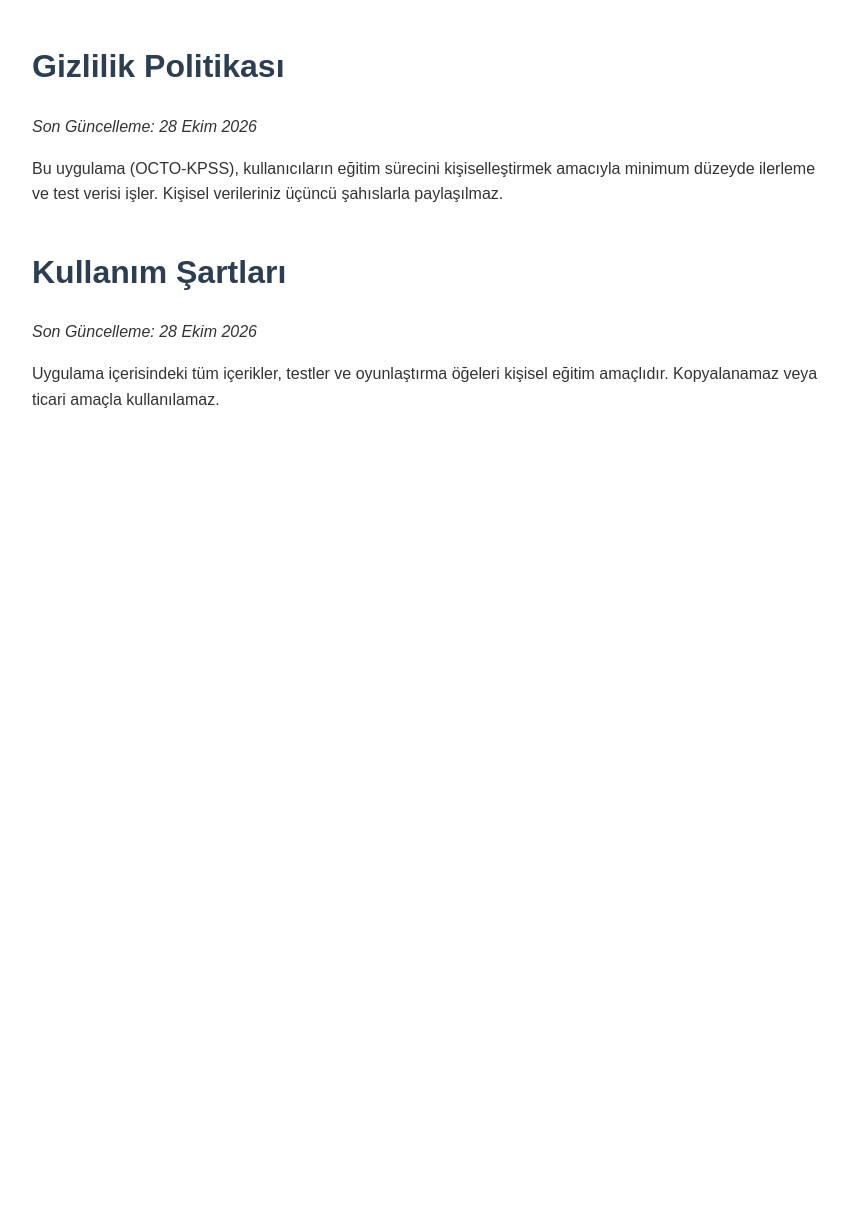
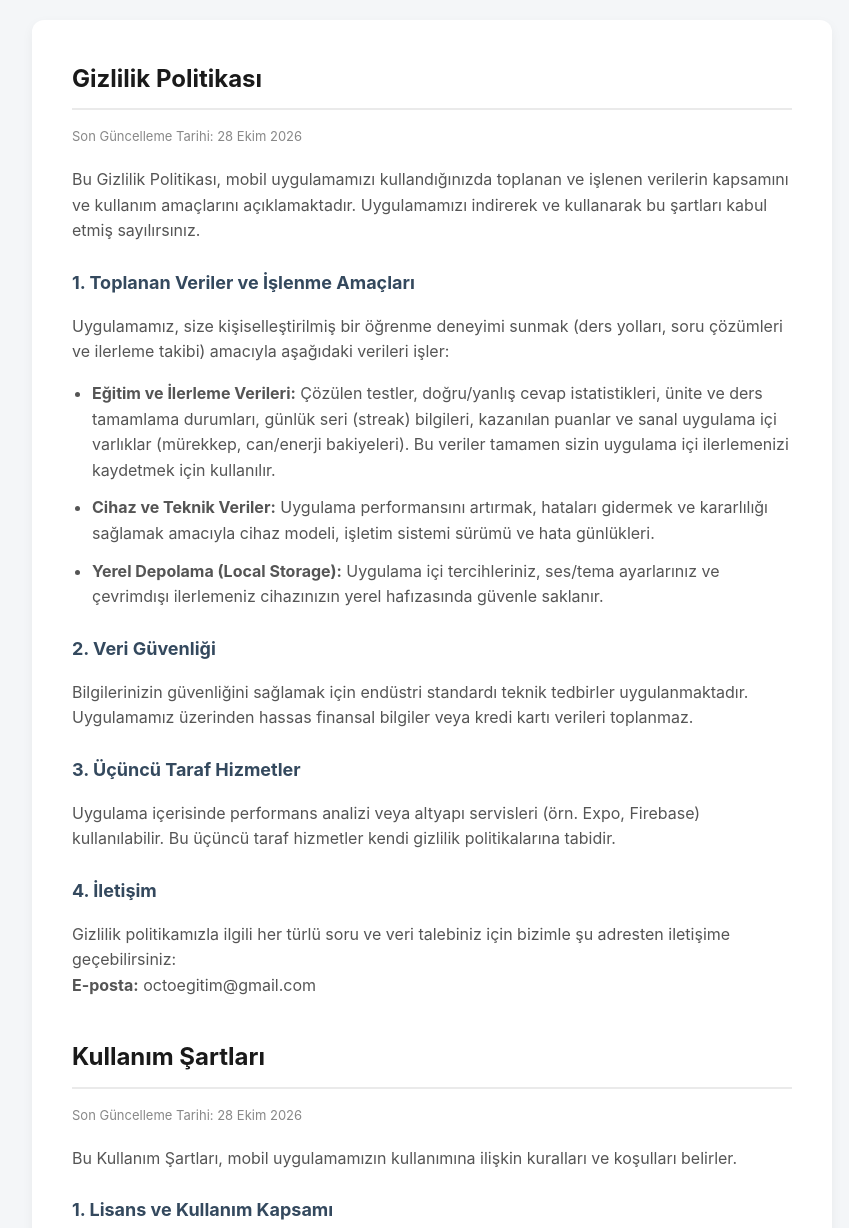
Before and after one commit to octoegitim/OCTO-KPSS, a website: page index.html in a window 1280 px wide. Shown: the top 1228 px of the page, without its empty margins (208-1057 px from the left). Before the commit the page ends 800 px from the top, so only its background shows below. Drawn offline with Linux system fonts and the light colour scheme.

Commit message:
Refactor index.html for improved layout and styling
Updated the HTML structure and styles for privacy policy and terms of use sections. Enhanced layout with a container and improved styling for better readability.

```diff
--- a/index.html
+++ b/index.html
@@ -3,24 +3,62 @@
 <head>
     <meta charset="UTF-8">
     <meta name="viewport" content="width=device-width, initial-scale=1.0">
-    <title>OCTO-KPSS Yasal Bilgilendirme</title>
+    <title>OCTO-KPSS - Yasal Bilgilendirme</title>
     <style>
-        body { font-family: Arial, sans-serif; line-height: 1.6; padding: 20px; max-width: 800px; margin: auto; color: #333; }
-        h1, h2 { color: #2c3e50; }
-        .section { margin-bottom: 40px; }
+        body { font-family: -apple-system, BlinkMacSystemFont, 'Segoe UI', Roboto, sans-serif; line-height: 1.6; padding: 20px; background-color: #f4f6f8; color: #333; max-width: 800px; margin: auto; }
+        .container { background: #fff; padding: 40px; border-radius: 12px; box-shadow: 0 4px 12px rgba(0,0,0,0.05); }
+        h1 { color: #1a1a1a; font-size: 24px; border-bottom: 2px solid #eaeaea; padding-bottom: 10px; margin-top: 40px; }
+        h1:first-of-type { margin-top: 0; }
+        h2 { color: #34495e; font-size: 18px; margin-top: 25px; }
+        p, li { margin-bottom: 12px; color: #555; }
+        ul { padding-left: 20px; }
+        .date { font-size: 13px; color: #888; margin-bottom: 20px; }
     </style>
 </head>
 <body>
-    <div class="section">
+    <div class="container">
         <h1>Gizlilik Politikası</h1>
-        <p><em>Son Güncelleme: 28 Ekim 2026</em></p>
-        <p>Bu uygulama (OCTO-KPSS), kullanıcıların eğitim sürecini kişiselleştirmek amacıyla minimum düzeyde ilerleme ve test verisi işler. Kişisel verileriniz üçüncü şahıslarla paylaşılmaz.</p>
-    </div>
+        <div class="date">Son Güncelleme Tarihi: 28 Ekim 2026</div>
+        <p>Bu Gizlilik Politikası, mobil uygulamamızı kullandığınızda toplanan ve işlenen verilerin kapsamını ve kullanım amaçlarını açıklamaktadır. Uygulamamızı indirerek ve kullanarak bu şartları kabul etmiş sayılırsınız.</p>
 
-    <div class="section">
+        <h2>1. Toplanan Veriler ve İşlenme Amaçları</h2>
+        <p>Uygulamamız, size kişiselleştirilmiş bir öğrenme deneyimi sunmak (ders yolları, soru çözümleri ve ilerleme takibi) amacıyla aşağıdaki verileri işler:</p>
+        <ul>
+            <li><strong>Eğitim ve İlerleme Verileri:</strong> Çözülen testler, doğru/yanlış cevap istatistikleri, ünite ve ders tamamlama durumları, günlük seri (streak) bilgileri, kazanılan puanlar ve sanal uygulama içi varlıklar (mürekkep, can/enerji bakiyeleri). Bu veriler tamamen sizin uygulama içi ilerlemenizi kaydetmek için kullanılır.</li>
+            <li><strong>Cihaz ve Teknik Veriler:</strong> Uygulama performansını artırmak, hataları gidermek ve kararlılığı sağlamak amacıyla cihaz modeli, işletim sistemi sürümü ve hata günlükleri.</li>
+            <li><strong>Yerel Depolama (Local Storage):</strong> Uygulama içi tercihleriniz, ses/tema ayarlarınız ve çevrimdışı ilerlemeniz cihazınızın yerel hafızasında güvenle saklanır.</li>
+        </ul>
+
+        <h2>2. Veri Güvenliği</h2>
+        <p>Bilgilerinizin güvenliğini sağlamak için endüstri standardı teknik tedbirler uygulanmaktadır. Uygulamamız üzerinden hassas finansal bilgiler veya kredi kartı verileri toplanmaz.</p>
+
+        <h2>3. Üçüncü Taraf Hizmetler</h2>
+        <p>Uygulama içerisinde performans analizi veya altyapı servisleri (örn. Expo, Firebase) kullanılabilir. Bu üçüncü taraf hizmetler kendi gizlilik politikalarına tabidir.</p>
+
+        <h2>4. İletişim</h2>
+        <p>Gizlilik politikamızla ilgili her türlü soru ve veri talebiniz için bizimle şu adresten iletişime geçebilirsiniz:<br>
+        <strong>E-posta:</strong> octoegitim@gmail.com</p>
+
+
         <h1>Kullanım Şartları</h1>
-        <p><em>Son Güncelleme: 28 Ekim 2026</em></p>
-        <p>Uygulama içerisindeki tüm içerikler, testler ve oyunlaştırma öğeleri kişisel eğitim amaçlıdır. Kopyalanamaz veya ticari amaçla kullanılamaz.</p>
+        <div class="date">Son Güncelleme Tarihi: 28 Ekim 2026</div>
+        <p>Bu Kullanım Şartları, mobil uygulamamızın kullanımına ilişkin kuralları ve koşulları belirler.</p>
+
+        <h2>1. Lisans ve Kullanım Kapsamı</h2>
+        <p>Uygulama, kullanıcılara kişisel ve ticari olmayan eğitim/çalışma amaçlı kullanım hakkı sunar. Uygulama içerisindeki soru bankaları, ders içerikleri, tasarımlar ve kod mimarisi telif hakkı ile korunmaktadır; kopyalanamaz, çoğaltılamaz veya tersine mühendisliğe tabi tutulamaz.</p>
+
+        <h2>2. Sanal Ekonomi ve Oyunlaştırma Öğeleri</h2>
+        <p>Uygulama içerisindeki mürekkep, can, seri (streak) ve puan gibi sanal öğeler tamamen oyunlaştırma amaçlıdır; hiçbir gerçek para veya maddi değer taşımaz, nakite çevrilemez ve başka kullanıcılara devredilemez. Geliştirici, bu ekonomi dengelerini ve kurallarını değiştirme hakkını saklı tutar.</p>
+
+        <h2>3. Sorumluluk Sınırlandırması</h2>
+        <p>Uygulama "olduğu gibi" sunulmaktadır. Soru bankalarının veya ders içeriklerinin sınav başarılarını birebir garanti edeceği veya uygulamanın kesintisiz çalışacağı taahhüt edilmez. Kullanımdan doğabilecek dolaylı veya doğrudan aksaklılardan geliştirici sorumlu tutulamaz.</p>
+
+        <h2>4. Şartlarda Değişiklikler</h2>
+        <p>Bu kullanım şartları zaman zaman güncellenebilir. Güncellenen metinler yayınlandığı andan itibaren geçerli olur.</p>
+
+        <h2>5. İletişim</h2>
+        <p>Kullanım şartları hakkında sorularınız için bizimle iletişime geçebilirsiniz:<br>
+        <strong>E-posta:</strong> octoegitim@gmail.com</p>
     </div>
 </body>
 </html>
```
